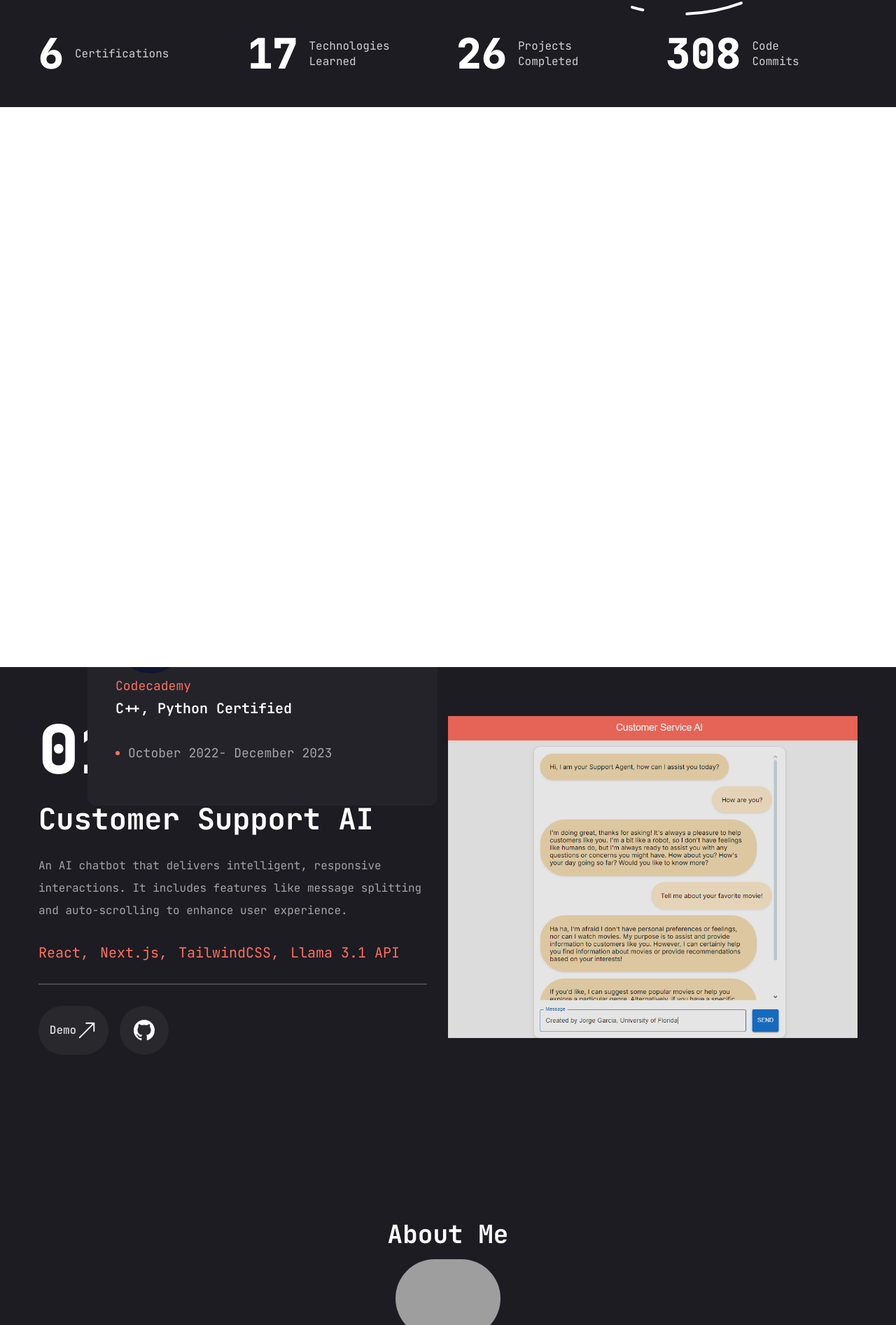
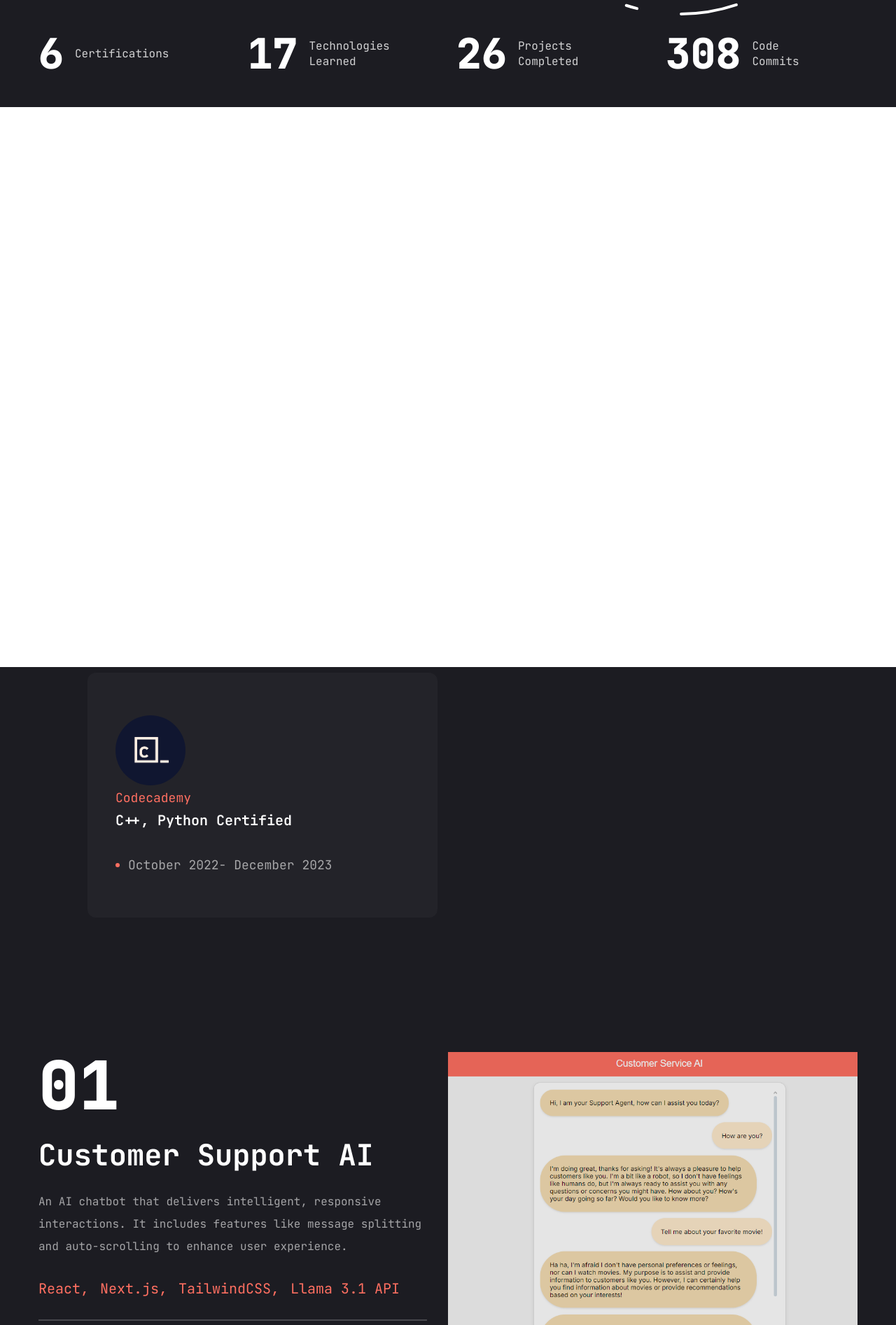
Before and after one commit to Poiixen/poiixen.github.io, a Next.js app: page / in a window 1280 px wide. Shown: the part 647-2540 px from the top of the page at 70% size. Built offline with nearby package versions, Linux system fonts and the light colour scheme; grey boxes are pictures that could not be loaded.

Commit message:
Update page.jsx

```diff
--- a/app/page.jsx
+++ b/app/page.jsx
@@ -57,13 +57,14 @@ const Home = () => {
       </div>
       <Stats />
 
+
       {/* Resume Section */}
-      <section id="resume" className="h-screen flex flex-col justify-center items-center">
+      <section id="resume" className="h-screen flex flex-col justify-center items-center mt-40 mb-80">
         <Resume />
       </section>
 
       {/* Projects Section */}
-      <section id="projects" className="h-screen mx-auto flex flex-col justify-center items-center">
+      <section id="projects" className="h-screen mx-auto flex flex-col justify-center items-center mb-10">
         <Work />
       </section>
 
```
